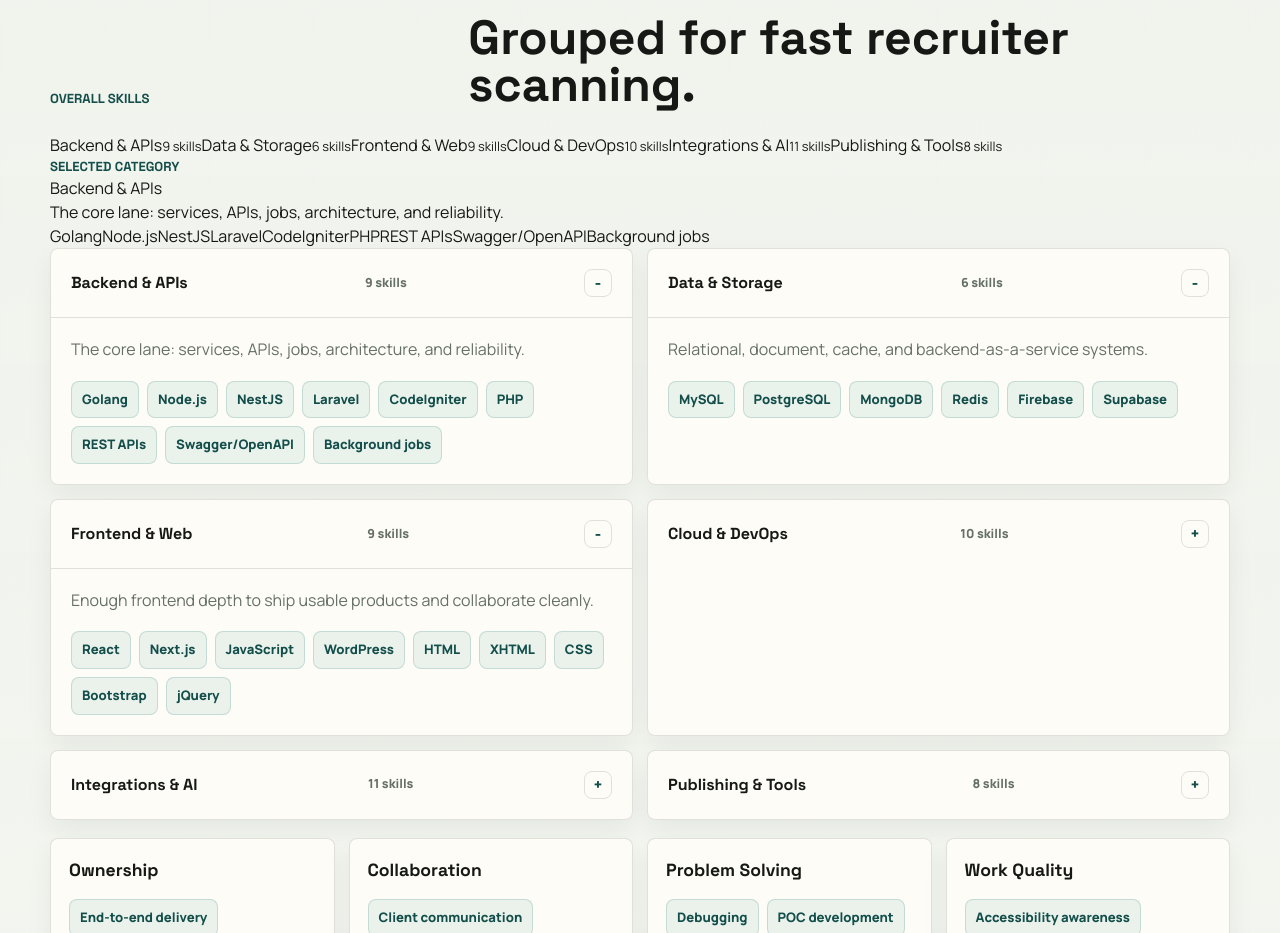
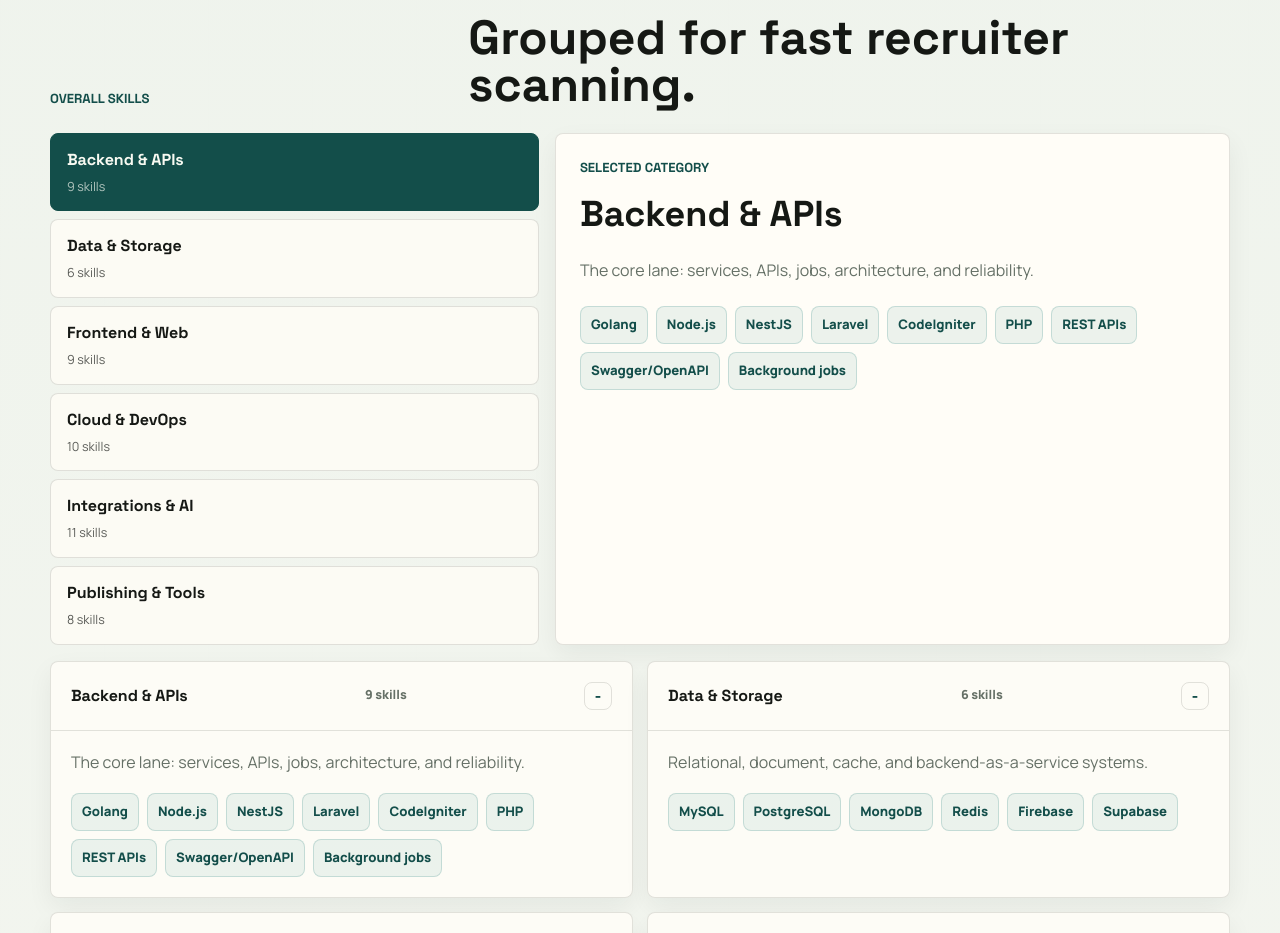
Before and after one commit to sudo-hassan-zahid/my-portfolio, a Next.js app: page / in a window 1280 px wide. Shown: the part 2560-3493 px from the top of the page. Built offline with nearby package versions, Linux system fonts and the light colour scheme.

Commit message:
Style skill spotlight interactions

```diff
--- a/src/app/globals.css
+++ b/src/app/globals.css
@@ -609,8 +609,93 @@ a {
   margin-bottom: 12px;
 }
 
+.skill-command {
+  display: grid;
+  grid-template-columns: 0.42fr 0.58fr;
+  gap: 16px;
+  margin-bottom: 16px;
+}
+
+.skill-tabs {
+  display: grid;
+  gap: 8px;
+}
+
+.skill-tabs button {
+  cursor: pointer;
+  border: 1px solid var(--line);
+  border-radius: 8px;
+  background: rgba(255, 253, 247, 0.78);
+  padding: 14px 16px;
+  text-align: left;
+  transition:
+    transform 180ms ease,
+    border-color 180ms ease,
+    background 180ms ease,
+    color 180ms ease;
+}
+
+.skill-tabs button:hover,
+.skill-tabs button:focus-visible {
+  transform: translateX(4px);
+  border-color: rgba(15, 118, 110, 0.34);
+}
+
+.skill-tabs button.active {
+  border-color: var(--accent-strong);
+  background: var(--accent-strong);
+  color: var(--panel-text);
+}
+
+.skill-tabs span,
+.skill-tabs small {
+  display: block;
+}
+
+.skill-tabs span {
+  font-family: var(--font-space-grotesk), Arial, sans-serif;
+  font-weight: 800;
+}
+
+.skill-tabs small {
+  margin-top: 6px;
+  color: currentColor;
+  font-size: 0.78rem;
+  opacity: 0.7;
+}
+
+.skill-spotlight {
+  min-height: 100%;
+  border: 1px solid var(--line);
+  border-radius: 8px;
+  background: var(--surface);
+  padding: 24px;
+  box-shadow: 0 10px 26px rgba(20, 35, 31, 0.06);
+}
+
+.skill-spotlight h3 {
+  margin: 10px 0 0;
+  font-family: var(--font-space-grotesk), Arial, sans-serif;
+  font-size: 2.25rem;
+  font-weight: 800;
+}
+
+.skill-spotlight p:not(.eyebrow) {
+  margin: 16px 0 0;
+  color: var(--muted);
+  line-height: 1.7;
+}
+
+.skill-spotlight div {
+  display: flex;
+  flex-wrap: wrap;
+  gap: 8px;
+  margin-top: 22px;
+}
+
 .skill-column span,
 .skill-accordion div span,
+.skill-spotlight span,
 .soft-row span,
 .soft-skill-board span {
   border: 1px solid rgba(15, 118, 110, 0.18);
@@ -859,6 +944,7 @@ a {
   }
 
   .hero-actions,
+  .skill-command,
   .stat-strip,
   .proof-grid,
   .company-skill-grid,
```
